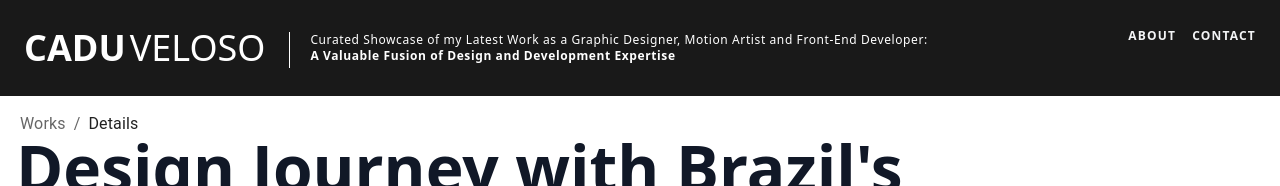
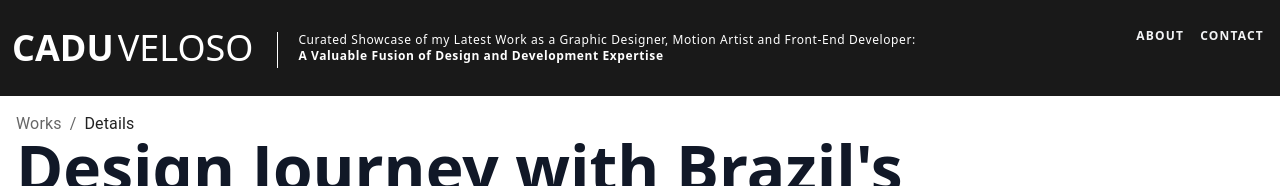
Before and after one commit to caduveloso/csf, a Next.js app: page /post/agu in a window 1280 px wide. Shown: the top 186 px of the page. Built offline with nearby package versions, Linux system fonts and the light colour scheme.

Commit message:
logo position

```diff
--- a/components/Navbar.js
+++ b/components/Navbar.js
@@ -4,7 +4,7 @@ import Link from 'next/link';
 export default function Navbar() {
     return (
 
-        <div className='sticky items-center top-0 flex py-4 px-6 h-24 bg-black bg-opacity-90 z-10'>
+        <div className='sticky items-center top-0 flex pl-3 pr-4 px-6 h-24 bg-black bg-opacity-90 z-10'>
 
             <div className='w-full flex-none md:flex justify-between'>
 
--- a/pages/post/[slug].js
+++ b/pages/post/[slug].js
@@ -58,7 +58,7 @@ export default function PostPage({ frontmatter, content }) {
 
         <div className='p-4'>
             <Breadcrumbs aria-label="breadcrumb">
-                <Link underline="hover" color="inherit" href="/" className='block pl-1 underline-offset-4 cursor-pointer'>
+                <Link underline="hover" color="inherit" href="/" className='block pl-0 underline-offset-4 cursor-pointer'>
                     Works
                 </Link>
                 <Typography color="text.primary">
```
